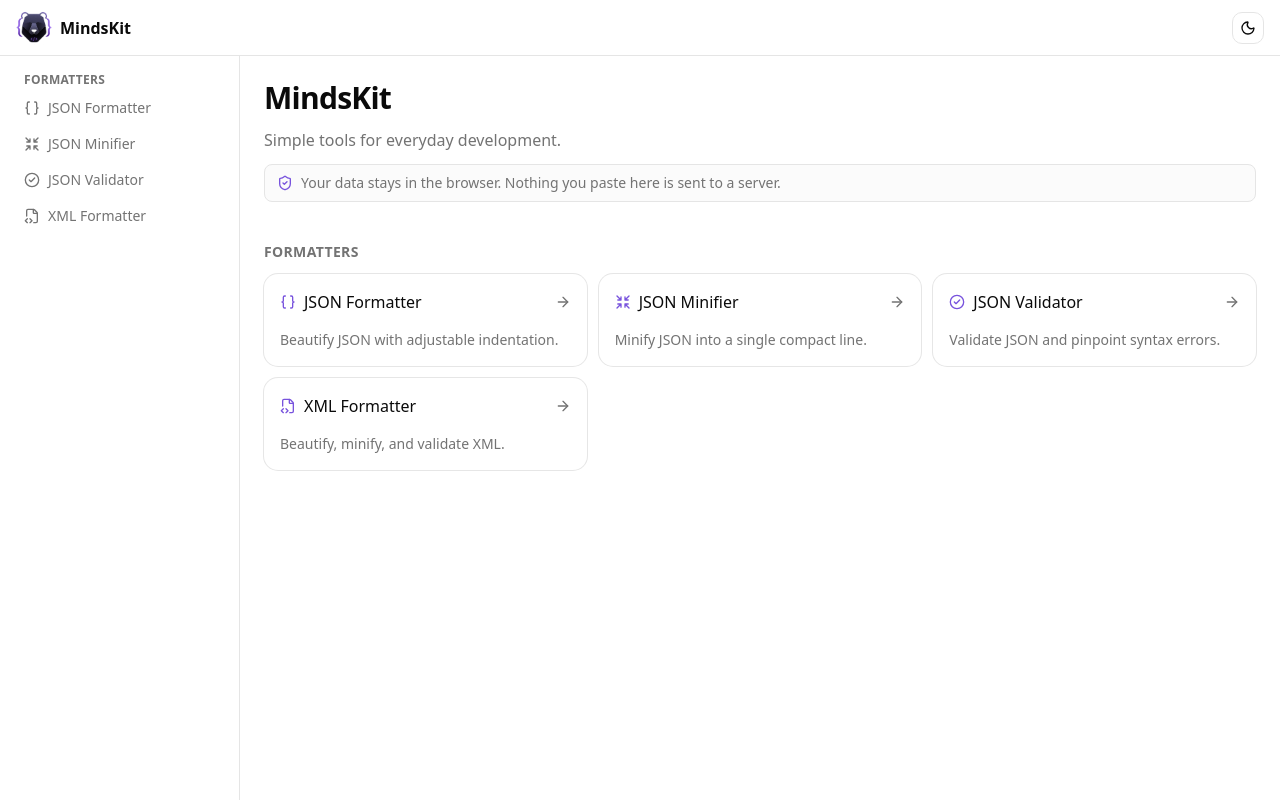
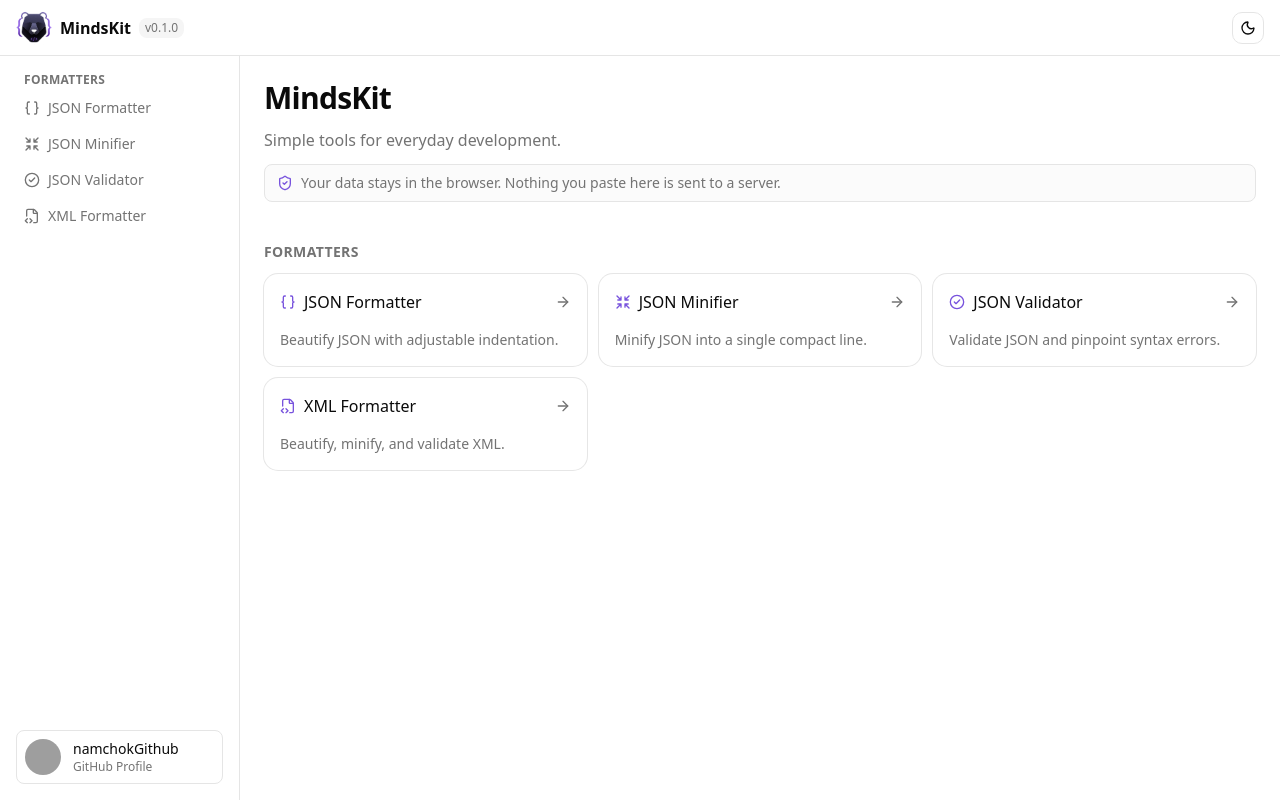
Before and after one commit to namchokGithub/mheemindskit, a React (Vite) app: page / in a window 1280 px wide. Built offline with nearby package versions, Linux system fonts and the light colour scheme; grey boxes are pictures that could not be loaded.

Commit message:
feat: implement usePersistedInput hook and update relevant components for persistent state

```diff
--- a/src/components/layout/app-shell.tsx
+++ b/src/components/layout/app-shell.tsx
@@ -51,6 +51,9 @@ export function AppShell() {
           className="flex items-center gap-2 text-base font-semibold">
           <img src={mindskitLogo} alt="" className="size-9 object-contain" />
           MindsKit
+          <span className="rounded-md bg-muted px-1.5 py-0.5 text-xs font-medium text-muted-foreground">
+            v0.1.0
+          </span>
         </Link>
 
         <div className="ml-auto flex items-center gap-2">
@@ -59,8 +62,24 @@ export function AppShell() {
       </header>
 
       <div className="flex flex-1 overflow-hidden">
-        <aside className="hidden w-60 shrink-0 overflow-y-auto border-r border-border p-4 lg:block">
+        <aside className="hidden w-60 shrink-0 flex-col overflow-y-auto border-r border-border p-4 lg:flex">
           <SidebarNav />
+          <a
+            href="https://github.com/namchokGithub"
+            target="_blank"
+            rel="noreferrer"
+            className="mt-auto flex items-center gap-3 rounded-md border border-border p-2 transition-colors hover:bg-accent"
+          >
+            <img
+              src="https://github.com/namchokGithub.png?size=80"
+              alt="namchokGithub"
+              className="size-9 rounded-full"
+            />
+            <span className="min-w-0">
+              <span className="block text-sm font-medium">namchokGithub</span>
+              <span className="block text-xs text-muted-foreground">GitHub Profile</span>
+            </span>
+          </a>
         </aside>
         <main className="flex min-w-0 flex-1 flex-col overflow-y-auto overflow-x-hidden p-4 sm:p-6">
           <Outlet />
--- a/src/components/tool/formatter-page.tsx
+++ b/src/components/tool/formatter-page.tsx
@@ -7,6 +7,7 @@ import { IndentSelect } from '@/components/tool/indent-select'
 import { ToolPageHeader } from '@/components/tool/tool-page-header'
 import { ToolStatus } from '@/components/tool/tool-status'
 import { Button } from '@/components/ui/button'
+import { usePersistedInput } from '@/hooks/use-persisted-input'
 import { cn } from '@/lib/utils'
 import type { FormatResult, IndentOption } from '@/types/format'
 
@@ -19,11 +20,12 @@ export interface FormatterPageConfig {
   sample: () => string
   showIndent: boolean
   inputPlaceholder: string
+  storageKey: string
   process: (input: string, indent: IndentOption) => FormatResult
 }
 
 export function FormatterPage(config: FormatterPageConfig) {
-  const [input, setInput] = useState('')
+  const [input, setInput] = usePersistedInput(config.storageKey)
   const [indent, setIndent] = useState<IndentOption>('2')
   const [wrap, setWrap] = useState(false)
   const [result, setResult] = useState<FormatResult | null>(null)
--- a/src/components/tool/tool-page-header.tsx
+++ b/src/components/tool/tool-page-header.tsx
@@ -1,8 +1,22 @@
-export function ToolPageHeader({ title, description }: { title: string; description: string }) {
+import { ShieldCheck } from "lucide-react";
+
+export function ToolPageHeader({
+  title,
+  description,
+}: {
+  title: string;
+  description: string;
+}) {
   return (
-    <div className="space-y-1">
-      <h1 className="text-xl font-semibold tracking-tight text-foreground sm:text-2xl">{title}</h1>
+    <div className="space-y-1.5">
+      <h1 className="text-xl font-semibold tracking-tight text-foreground sm:text-2xl">
+        {title}
+      </h1>
       <p className="text-sm text-muted-foreground">{description}</p>
+      <p className="flex items-center gap-1.5 text-xs text-muted-foreground">
+        <ShieldCheck className="size-3.5 shrink-0 text-primary" />
+        Everything stays in your browser — nothing is uploaded.
+      </p>
     </div>
-  )
+  );
 }
--- /dev/null
+++ b/src/hooks/use-persisted-input.ts
@@ -0,0 +1,28 @@
+import { useEffect, useState } from 'react'
+
+function readStoredValue(storageKey: string): string {
+  try {
+    return localStorage.getItem(storageKey) ?? ''
+  } catch {
+    return ''
+  }
+}
+
+export function usePersistedInput(key: string) {
+  const storageKey = `mindskit:input:${key}`
+  const [value, setValue] = useState(() => readStoredValue(storageKey))
+
+  useEffect(() => {
+    try {
+      if (value) {
+        localStorage.setItem(storageKey, value)
+      } else {
+        localStorage.removeItem(storageKey)
+      }
+    } catch {
+      // localStorage unavailable (private mode, quota, etc.) — ignore
+    }
+  }, [storageKey, value])
+
+  return [value, setValue] as const
+}
--- a/src/pages/json-formatter-page.tsx
+++ b/src/pages/json-formatter-page.tsx
@@ -15,6 +15,7 @@ export function JsonFormatterPage() {
       sample={getRandomSampleJson}
       showIndent
       inputPlaceholder="Paste JSON here…"
+      storageKey="json-formatter"
       process={formatJson}
     />
   )
--- a/src/pages/json-minifier-page.tsx
+++ b/src/pages/json-minifier-page.tsx
@@ -15,6 +15,7 @@ export function JsonMinifierPage() {
       sample={getRandomSampleJson}
       showIndent={false}
       inputPlaceholder="Paste JSON here…"
+      storageKey="json-minifier"
       process={(input) => minifyJson(input)}
     />
   )
--- a/src/pages/json-validator-page.tsx
+++ b/src/pages/json-validator-page.tsx
@@ -7,10 +7,11 @@ import { ToolStatus } from '@/components/tool/tool-status'
 import { Button } from '@/components/ui/button'
 import { validateJson } from '@/features/formatters/json'
 import { getRandomSampleJson } from '@/features/formatters/samples'
+import { usePersistedInput } from '@/hooks/use-persisted-input'
 import type { ValidateResult } from '@/types/format'
 
 export function JsonValidatorPage() {
-  const [input, setInput] = useState('')
+  const [input, setInput] = usePersistedInput('json-validator')
   const [result, setResult] = useState<ValidateResult | null>(null)
 
   const handleInputChange = (next: string) => {
--- a/src/pages/xml-formatter-page.tsx
+++ b/src/pages/xml-formatter-page.tsx
@@ -9,11 +9,12 @@ import { ToolStatus } from "@/components/tool/tool-status";
 import { Button } from "@/components/ui/button";
 import { formatXml, minifyXml } from "@/features/formatters/xml";
 import { getRandomSampleXml } from "@/features/formatters/samples";
+import { usePersistedInput } from "@/hooks/use-persisted-input";
 import { cn } from "@/lib/utils";
 import type { FormatResult, IndentOption } from "@/types/format";
 
 export function XmlFormatterPage() {
-  const [input, setInput] = useState("");
+  const [input, setInput] = usePersistedInput("xml-formatter");
   const [indent, setIndent] = useState<IndentOption>("2");
   const [wrap, setWrap] = useState(false);
   const [result, setResult] = useState<FormatResult | null>(null);
```
